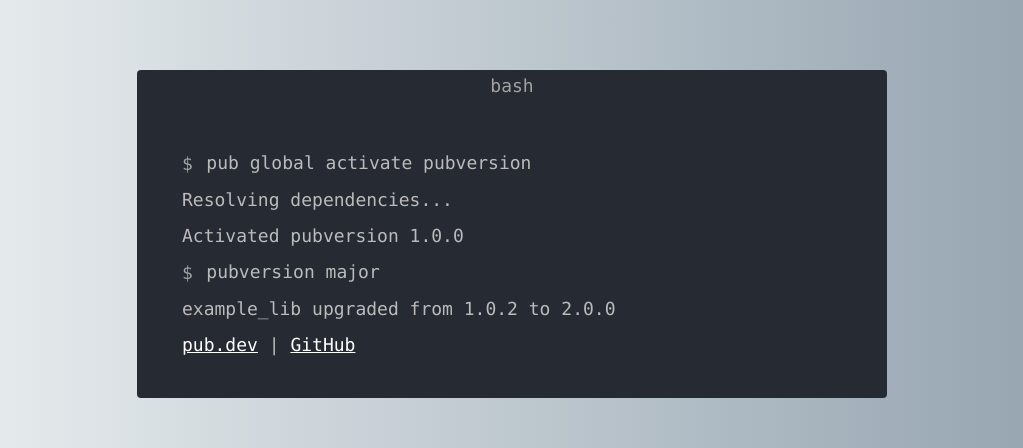
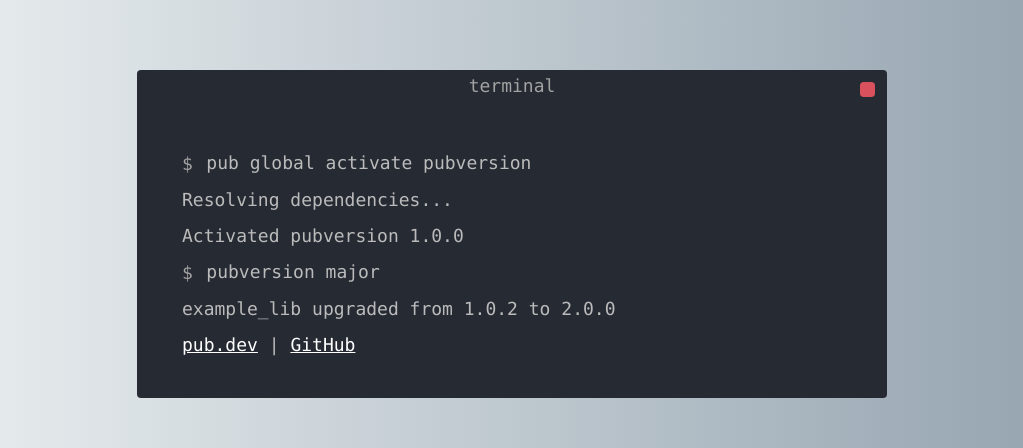
Before and after one commit to MegaMattMiller/pubversion-www, a Vue app: page /#/ in a window 1280 px wide. Shown: the part 233-681 px from the top of the page, without its empty margins (128-1151 px from the left). Built offline with nearby package versions, Linux system fonts and the light colour scheme.

Commit message:
feat: added in non-macOS fake close button

```diff
--- a/public/termynal.css
+++ b/public/termynal.css
@@ -29,20 +29,17 @@
 [data-termynal]:before {
     content: '';
     position: absolute;
-    top: 15px;
-    left: 15px;
+    top: 12px;
+    right: 12px;
     display: inline-block;
     width: 15px;
     height: 15px;
-    border-radius: 50%;
-    /* A little hack to display the window buttons in one pseudo element. */
-    /* background: #d9515d;
-    -webkit-box-shadow: 25px 0 0 #f4c025, 50px 0 0 #3ec930;
-            box-shadow: 25px 0 0 #f4c025, 50px 0 0 #3ec930; */
+    border-radius: 25%;
+    background: #d9515d;
 }
 
 [data-termynal]:after {
-    content: 'bash';
+    content: 'terminal';
     position: absolute;
     color: var(--color-text-subtle);
     top: 5px;
```
